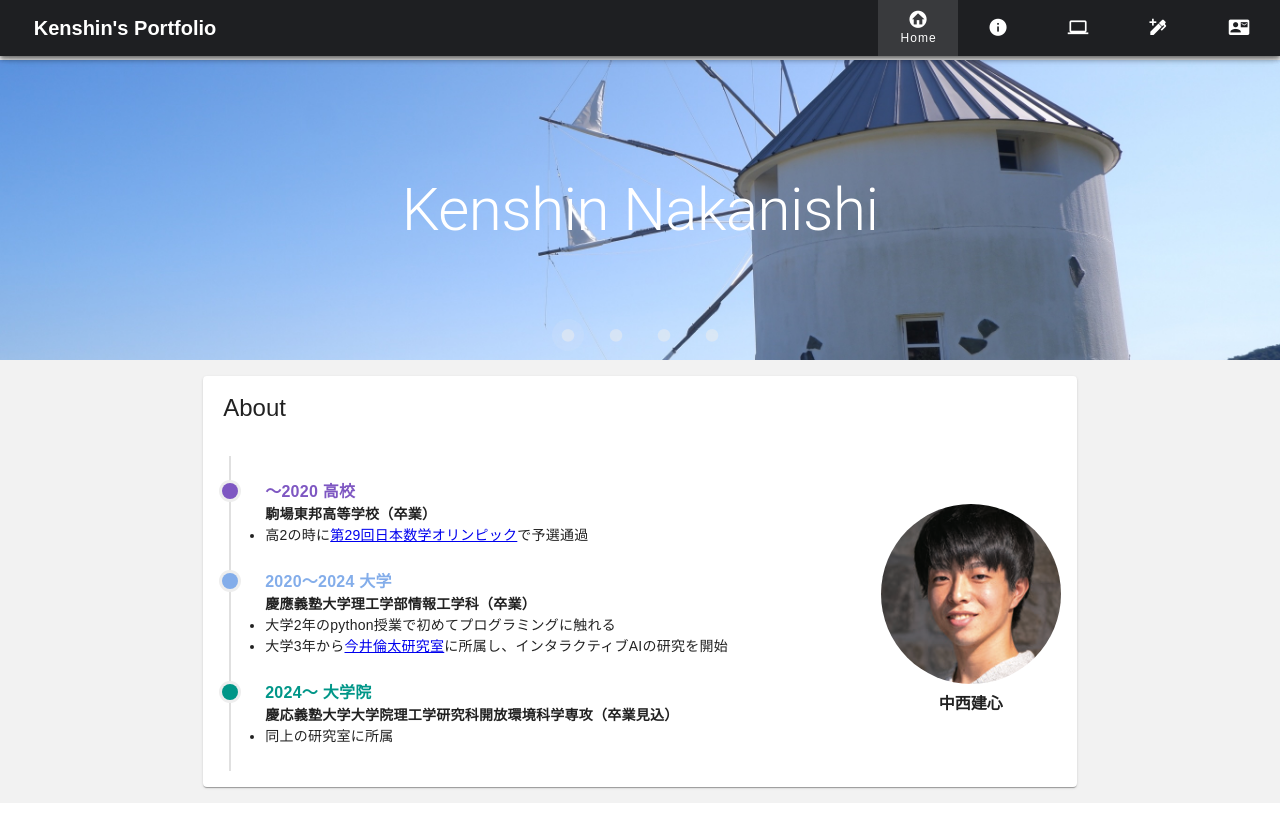
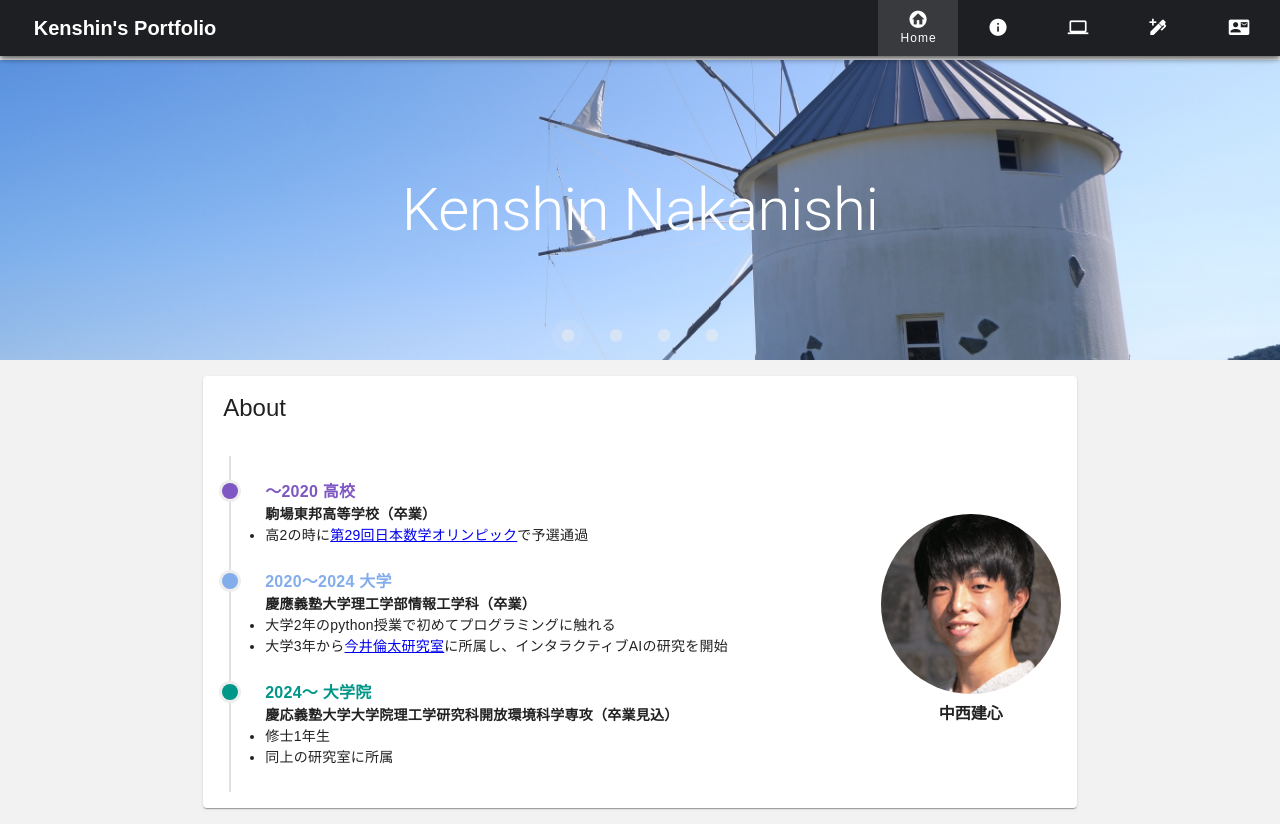
Before and after one commit to Kenshin0011/my-homepage, a Vue app: page / in a window 1280 px wide. Before the commit the page ends 803 px from the top, so only its background shows below. Built offline with nearby package versions, Linux system fonts and the light colour scheme.

Commit message:
update AboutComponent.vue

```diff
--- a/src/components/AboutComponent.vue
+++ b/src/components/AboutComponent.vue
@@ -64,7 +64,8 @@ export default {
           school: '慶応義塾大学大学院理工学研究科開放環境科学専攻（卒業見込）',
           year: '2024〜',
           color: '#009688',
-          message: `同上の研究室に所属`,
+          message: `修士1年生
+          同上の研究室に所属`,
         },
       ],
     }
```
